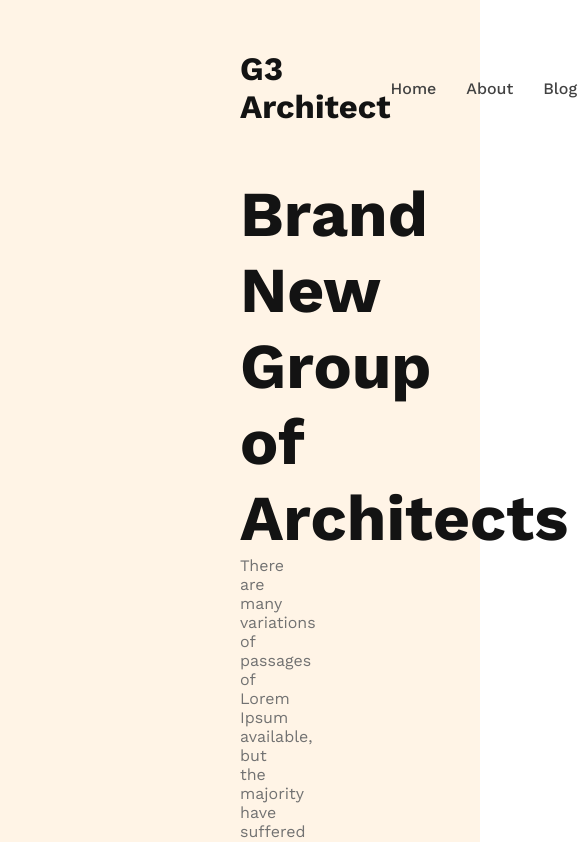
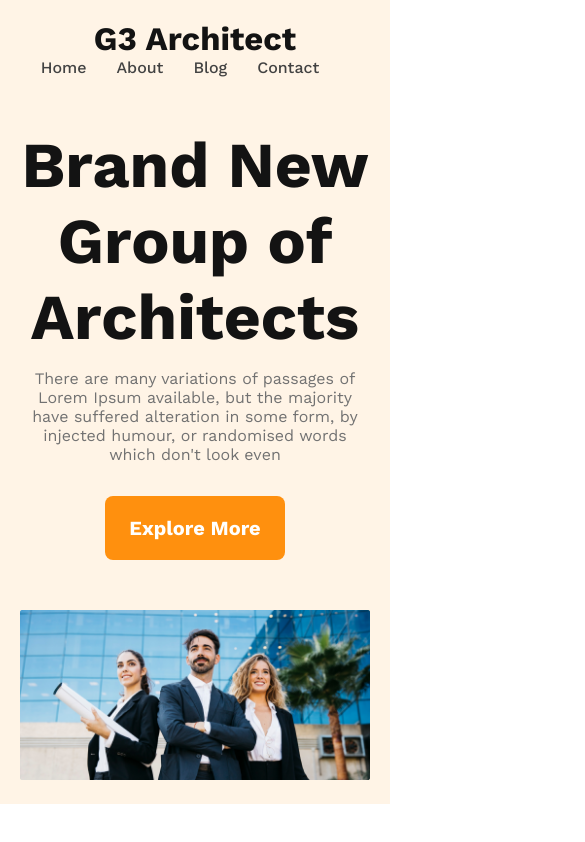
Before and after one commit to fahimmorshed91/g3-architect-website, a plain HTML site: page index.html in a window 390 px wide. Shown: the top 842 px of the page, 585 px wide, since content can reach past the window. Drawn offline with nearby package versions, Linux system fonts and the light colour scheme.

Commit message:
responsive banner

```diff
--- a/styles/architect.css
+++ b/styles/architect.css
@@ -12,7 +12,15 @@
 
 /* Shared Styles */
 .btn-primary {
-
+  border-radius: 8px;
+  background: #FF900E;
+  color: #fff;
+  padding: 20px 24px;
+  font-size: 1.25rem;
+  font-weight: 600;
+  border: 0;
+  cursor: pointer;
+  margin-top: 32px;
 }
 
 /* Header Styles */
@@ -70,4 +78,28 @@ nav {
 
 .banner-description {
   color: #727272;
+  margin-top: 14px;
 }
+
+/* Responsive Media Query */
+/* mobile devices */
+
+@media screen and (max-width:576px){
+  header {
+    padding: 20px;
+  }
+  nav {
+    flex-direction: column;
+  }
+}
+
+/* tablet or medium devices */
+@media screen and (min-width:577px) and (max-width:992px) {
+  header {
+    padding: 50px;
+  }
+
+  nav {
+    flex-direction: column;
+  };
+}
```
